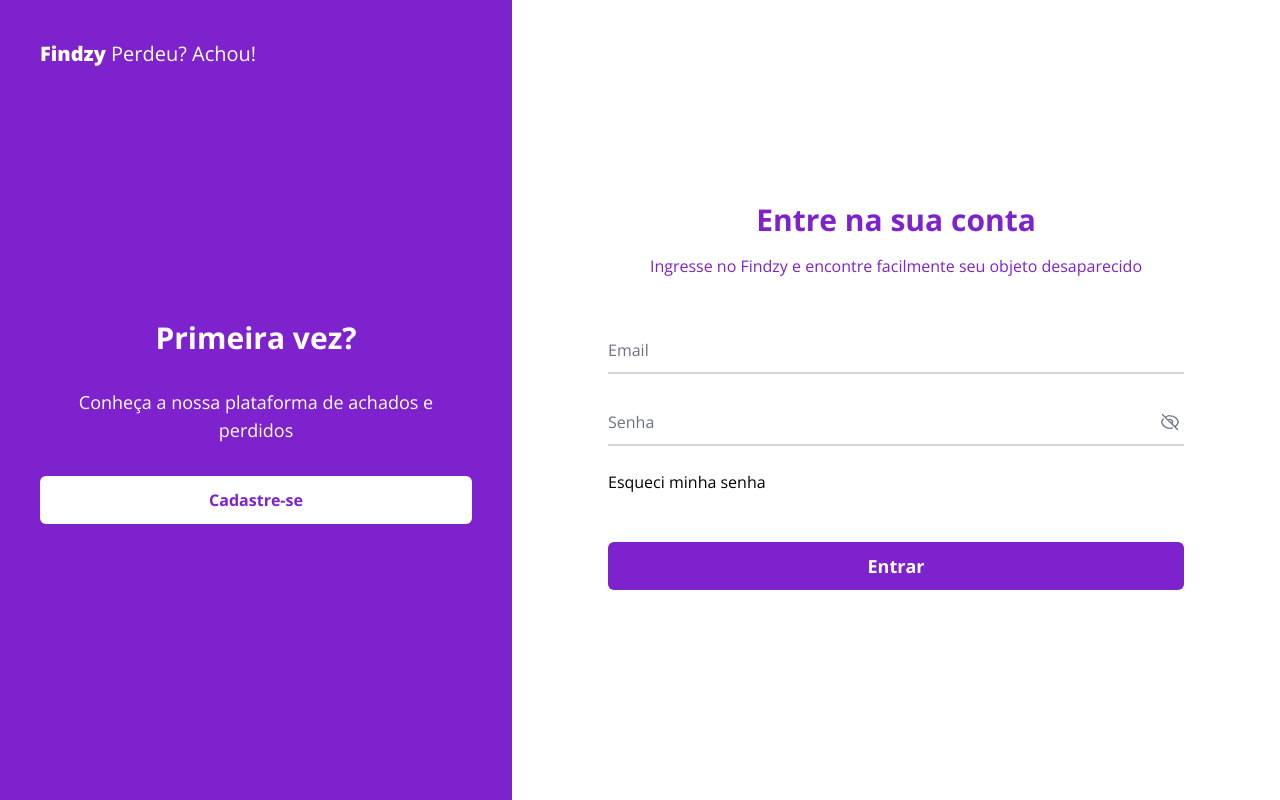
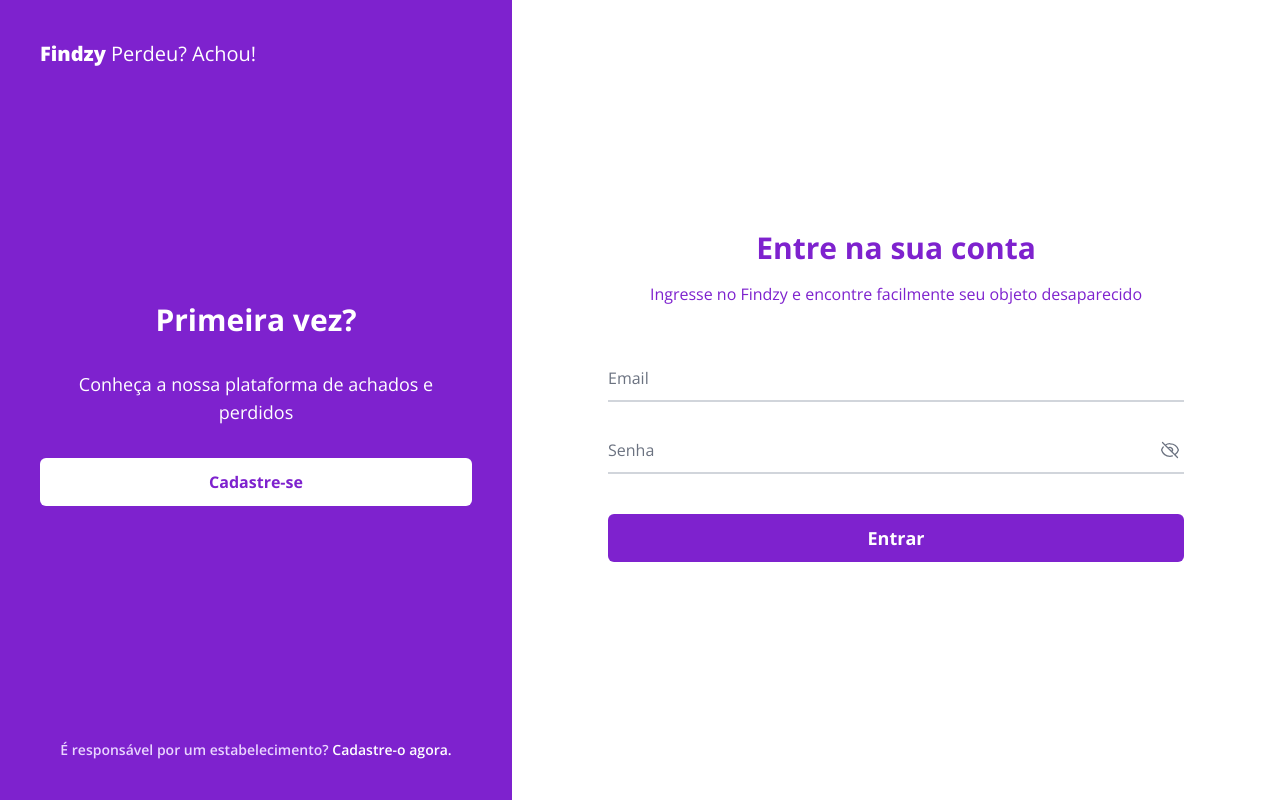
Before and after one commit to KaykySousa/Findzy, a Next.js app: page /login in a window 1280 px wide. Built offline with nearby package versions, Linux system fonts and the light colour scheme; what prettier-plugin-tailwindcss would draw is missing.

Commit message:
add: link company register

```diff
--- a/src/pages/login.tsx
+++ b/src/pages/login.tsx
@@ -57,6 +57,7 @@ export default function Login() {
 				description="Ingresse no Findzy e encontre facilmente seu objeto desaparecido"
 			/>
 			<div className="hidden w-2/5 flex-col bg-purple-700 p-10 lg:flex">
+				<div className="flex flex-col justify-center w-full h-full">
 					<Logo className="hiden mb-4 !text-xl !text-white lg:block" />
 					<div className="flex flex-1 flex-col items-center justify-center gap-y-8">
 						<p className="text-center text-3xl font-bold text-white">
@@ -65,10 +66,17 @@ export default function Login() {
 						<p className="text-center text-lg text-white">
 							Conheça a nossa plataforma de achados e perdidos
 						</p>
-					<LinkButton href="/register" theme="secondary">
+						<LinkButton href="/register/user" theme="secondary">
 							Cadastre-se
 						</LinkButton>
 					</div>
+				</div>
+				<p className="mt-4 text-purple-200 text-sm font-semibold text-center">
+					É responsável por um estabelecimento?&nbsp;
+					<Anchor href="/register/company" className="text-white">
+					Cadastre-o agora.
+				</Anchor>
+				</p>
 			</div>
 			<div className="flex flex-1 flex-col items-center p-5 md:justify-center lg:p-10">
 				<div className="flex w-full max-w-xl flex-1 flex-col items-center md:justify-center">
@@ -84,7 +92,7 @@ export default function Login() {
 					</p>
 					<form
 						id="login-form"
-						className="mb-12 flex w-full flex-col gap-y-6"
+						className="mb-10 flex w-full flex-col gap-y-6"
 						onSubmit={handleSubmit}
 					>
 						<FloatingInput
@@ -96,6 +104,7 @@ export default function Login() {
 								setEmail(e.target.value)
 							}}
 						/>
+						<div className="flex flex-col w-full">
 							<FloatingInput
 								placeholder="Senha"
 								togglePassword
@@ -105,9 +114,10 @@ export default function Login() {
 									setPassword(e.target.value)
 								}}
 							/>
-						<Anchor href="/forgot-password">
+							{/* <Anchor href="/forgot-password" theme="second" className="mt-3">
 								Esqueci minha senha
-						</Anchor>
+							</Anchor> */}
+						</div>
 					</form>
 					<Button
 						type="submit"
```
Lines whose indentation alone changed are shown as unchanged.
